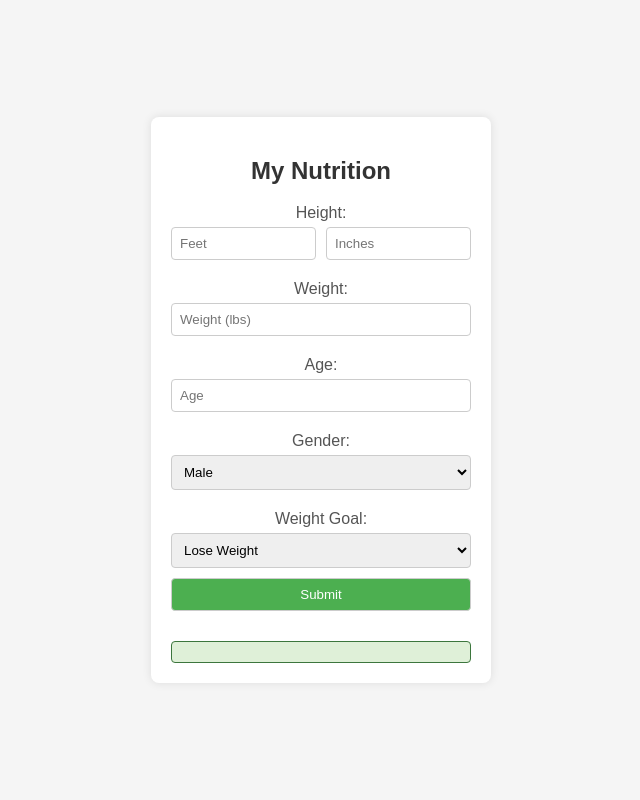
After one commit to AKazi05/PLC_Project, a Flask app: page /mynutrition in a window 1280 px wide. The commit adds this page. Shown: the whole page, without its empty margins (319-959 px from the left). Run offline with Flask 3, Linux system fonts and the light colour scheme; the visitor is signed in with stand-in values (Sample User, id 1).

Commit message:
Added My Nutrition page

```diff
--- a/templates/index.html
+++ b/templates/index.html
@@ -46,6 +46,7 @@
   <a href=" {{ url_for('website.index') }} ">Home</a>
   <a href=" {{ url_for('website.workout') }} ">My Workouts</a>
   <a href=" {{ url_for('website.logout') }} ">Logout</a>
+  <a href=" {{ url_for('website.mynutrition') }} ">My Nutrition</a>
 </div>
 
 <map name="image-map" id="image-map">
--- /dev/null
+++ b/templates/mynutrition.html
@@ -0,0 +1,147 @@
+<!DOCTYPE html>
+<html lang="en">
+<head>
+    <meta charset="UTF-8">
+    <meta name="viewport" content="width=device-width, initial-scale=1.0">
+    <title>My Nutrition</title>
+    <style>
+        body {
+            font-family: 'Arial', sans-serif;
+            background-color: #f5f5f5;
+            margin: 0;
+            padding: 0;
+            display: flex;
+            justify-content: center;
+            align-items: center;
+            min-height: 100vh;
+        }
+
+        form {
+            background-color: #fff;
+            border-radius: 8px;
+            box-shadow: 0 0 10px rgba(0, 0, 0, 0.1);
+            padding: 20px;
+            width: 300px;
+            text-align: center;
+        }
+
+        h2 {
+            color: #333;
+        }
+
+        label {
+            display: block;
+            margin-top: 10px;
+            margin-bottom: 5px;
+            color: #555;
+        }
+
+        input, select {
+            width: 100%;
+            padding: 8px;
+            box-sizing: border-box;
+            margin-bottom: 10px;
+            border: 1px solid #ccc;
+            border-radius: 4px;
+        }
+
+        input[type="submit"] {
+            background-color: #4CAF50;
+            color: #fff;
+            cursor: pointer;
+            outline: none;
+
+        }
+
+        input[type="submit"]:hover {
+            background-color: #45a049;
+        }
+
+        #result {
+            margin-top: 20px;
+            padding: 10px;
+            background-color: #dff0d8;
+            border: 1px solid #3c763d;
+            color: #3c763d;
+            border-radius: 4px;
+        }
+    </style>
+<script>
+    function calculateNutrition() {
+        // Clear the result box
+        document.getElementById('result').innerHTML = "";
+
+        // Retrieve user inputs
+        var feet = parseFloat(document.getElementById('feet').value);
+        var inches = parseFloat(document.getElementById('inches').value);
+        var weight = parseFloat(document.getElementById('weight').value);
+        var gender = document.getElementById('gender').value;
+        var goal = document.getElementById('goal').value;
+        var age = parseFloat(document.getElementById('age').value);
+
+        // Convert feet and inches to centimeters
+        var height = (feet * 30.48) + (inches * 2.54);
+
+        // Basic BMR calculation (Harris-Benedict Equation) using metric units
+        var bmr;
+        if (gender === 'male') {
+            bmr = 10 * weight + 6.25 * height - 5 * age + 5;
+        } else {
+            bmr = 10 * weight + 6.25 * height - 5 * age - 161;
+        }
+
+        // Caloric intake adjustment based on goal
+        var calorieAdjustment;
+        if (goal === 'lose') {
+            calorieAdjustment = -300; // Deficit for weight loss (300 calories less than maintenance)
+        } else if (goal === 'gain') {
+            calorieAdjustment = 300; // Surplus for weight gain (300 calories more than maintenance)
+        } else {
+            calorieAdjustment = 0; // Maintain current weight
+        }
+
+        // Calculate total daily calories
+        var totalCalories = bmr + calorieAdjustment - 100;
+
+        // Display the result
+        var result = document.getElementById('result');
+        result.innerHTML = "To " + goal + " weight, you should consume approximately " + totalCalories + " calories per day.";
+        result.style.display = "block"; // Make the result visible
+    }
+</script>
+</head>
+<body>
+    <form onsubmit="calculateNutrition(); return false;">
+        <h2>My Nutrition</h2>
+
+        <label for="height">Height:</label>
+        <div style="display: flex;">
+            <input type="number" id="feet" name="feet" placeholder="Feet" required style="flex: 1; margin-right: 10px;">
+            <input type="number" id="inches" name="inches" placeholder="Inches" required style="flex: 1;">
+        </div>
+
+        <label for="weight">Weight:</label>
+        <input type="number" id="weight" name="weight" placeholder="Weight (lbs)" required>
+
+        <label for="age">Age:</label>
+        <input type="number" id="age" name="age" placeholder="Age" required>
+
+        <label for="gender">Gender:</label>
+        <select id="gender" name="gender" required>
+            <option value="male">Male</option>
+            <option value="female">Female</option>
+        </select>
+
+        <label for="goal">Weight Goal:</label>
+        <select id="goal" name="goal" required>
+            <option value="lose">Lose Weight</option>
+            <option value="gain">Gain Weight</option>
+            <option value="maintain">Maintain Weight</option>
+        </select>
+
+        <input type="submit" value="Submit">
+
+        <div id="result"></div>
+    </form>
+</body>
+</html>
--- a/website.py
+++ b/website.py
@@ -327,3 +327,8 @@ def oblique():
         except:
             return redirect(url_for('website.index'))
     return render_template('oblique.html')
+
+@website.route('/mynutrition', methods=['GET', 'POST'])
+@login_is_required
+def mynutrition():
+    return render_template('mynutrition.html')
```
